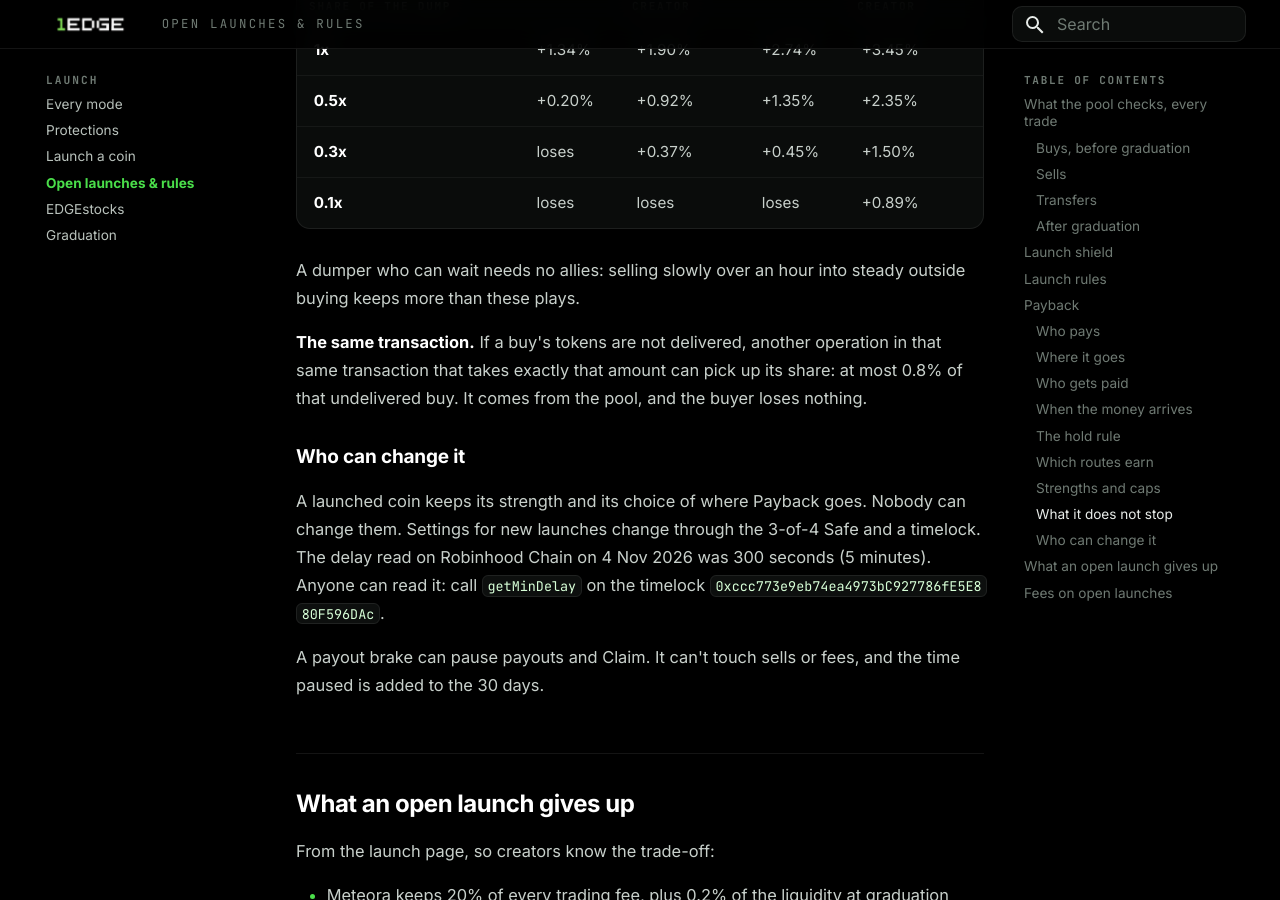
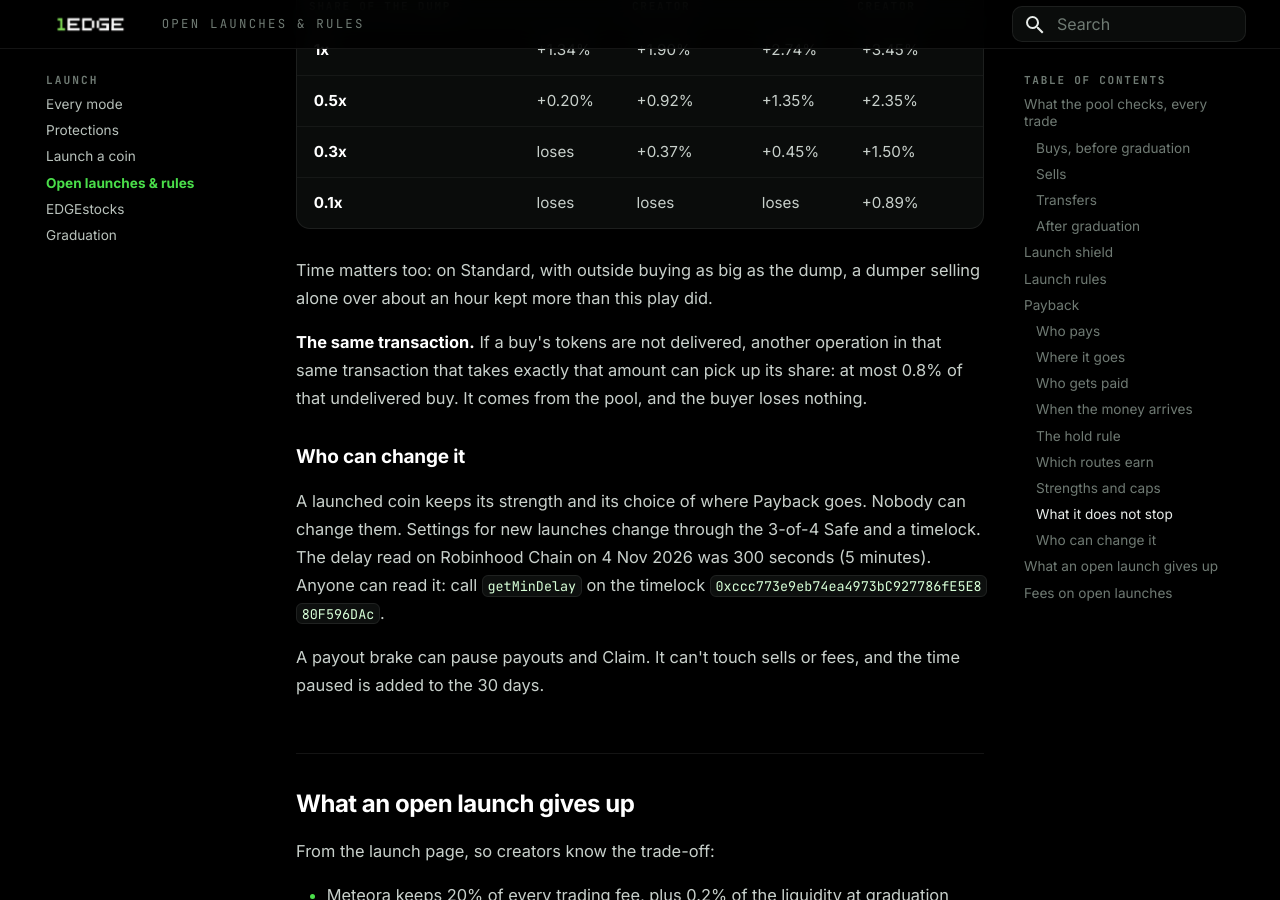
Before and after one commit to Tedz-1edge/1edge-docs, an MkDocs documentation site: the page built from docs/launch/open-launches.md, in a window 1280 px wide and 900 px high, scrolled down 10079 px. Built offline with MkDocs 1.6.1 and Material for MkDocs 9.7.7, drawn with Linux system fonts in a browser that asks for light colours.

Commit message:
PAYBACKV3 docs: the slow-sell line says only what was measured
Co-Authored-By: Claude Opus 5.5 <noreply@anthropic.com>

```diff
--- a/docs/launch/open-launches.md
+++ b/docs/launch/open-launches.md
@@ -196,7 +196,7 @@ Payback charges a dump. It doesn't stop one. **An organised group with many wall
 | **0.3x** | loses | +0.37% | +0.45% | +1.50% |
 | **0.1x** | loses | loses | loses | +0.89% |
 
-A dumper who can wait needs no allies: selling slowly over an hour into steady outside buying keeps more than these plays.
+Time matters too: on Standard, with outside buying as big as the dump, a dumper selling alone over about an hour kept more than this play did.
 
 **The same transaction.** If a buy's tokens are not delivered, another operation in that same transaction that takes exactly that amount can pick up its share: at most 0.8% of that undelivered buy. It comes from the pool, and the buyer loses nothing.
 
```
